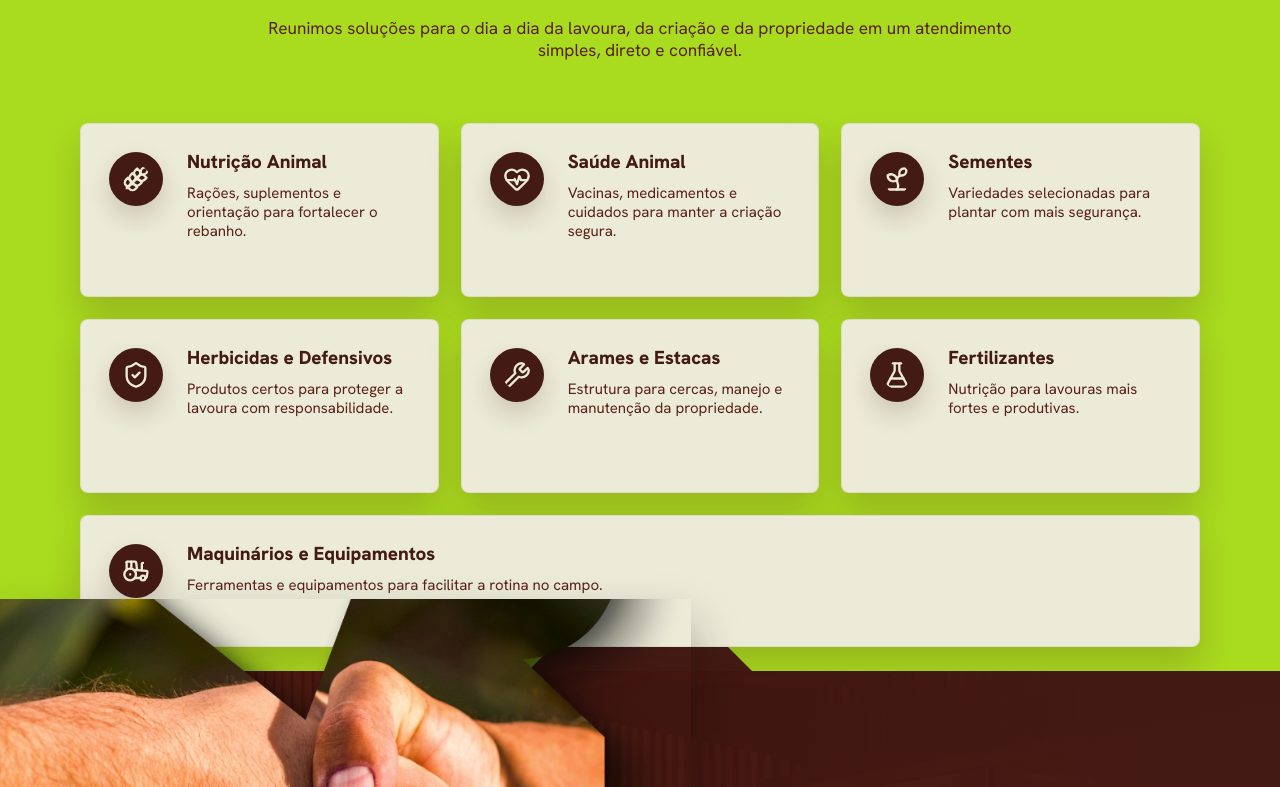
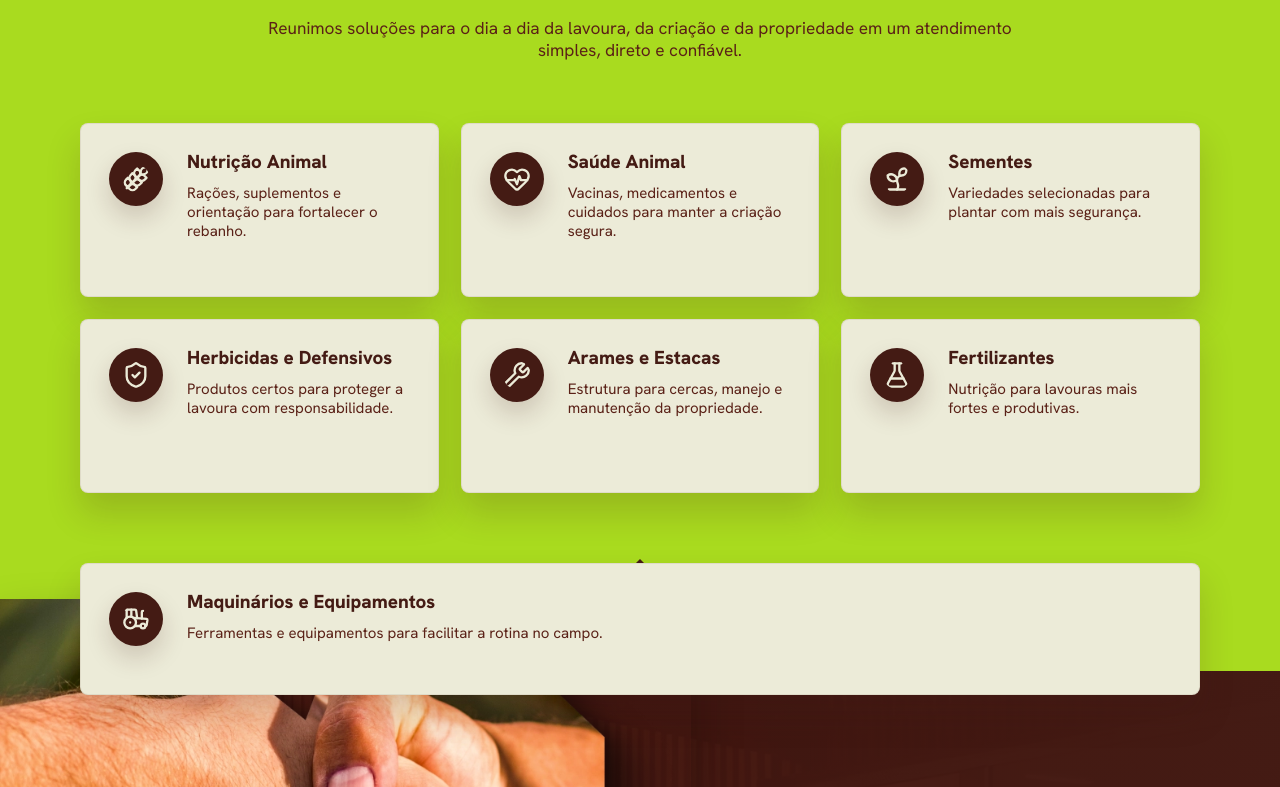
Before and after one commit to agenciapremium/raizes-nossa-lavoura, a Next.js app: page / in a window 1280 px wide. Shown: the part 873-1660 px from the top of the page. Built offline with nearby package versions, Linux system fonts and the light colour scheme.

Commit message:
Layer wide solution card over history image

```diff
--- a/app/globals.css
+++ b/app/globals.css
@@ -152,13 +152,14 @@ img {
 
 .solutions-section {
   position: relative;
-  overflow: hidden;
+  overflow: visible;
   padding: 82px 0 110px;
   background: var(--green);
 }
 
 .solutions-section::after {
   position: absolute;
+  z-index: 0;
   left: 50%;
   bottom: -140px;
   width: 280px;
@@ -194,7 +195,7 @@ img {
 
 .solution-grid {
   position: relative;
-  z-index: 1;
+  z-index: 4;
   display: grid;
   grid-template-columns: repeat(3, minmax(0, 1fr));
   gap: 22px;
@@ -253,6 +254,8 @@ img {
 .solution-card--wide {
   grid-column: 1 / -1;
   min-height: 132px;
+  top: 48px;
+  z-index: 5;
 }
 
 .history-section {
```
